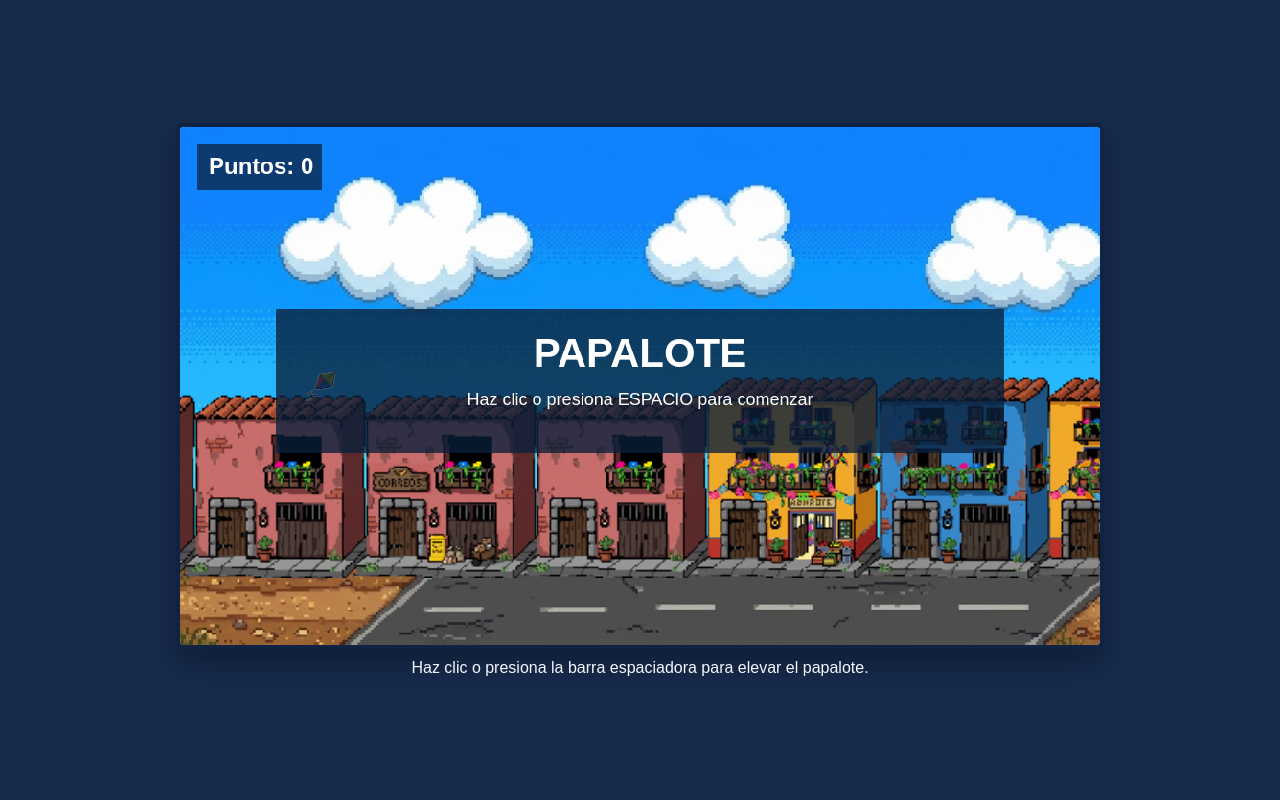
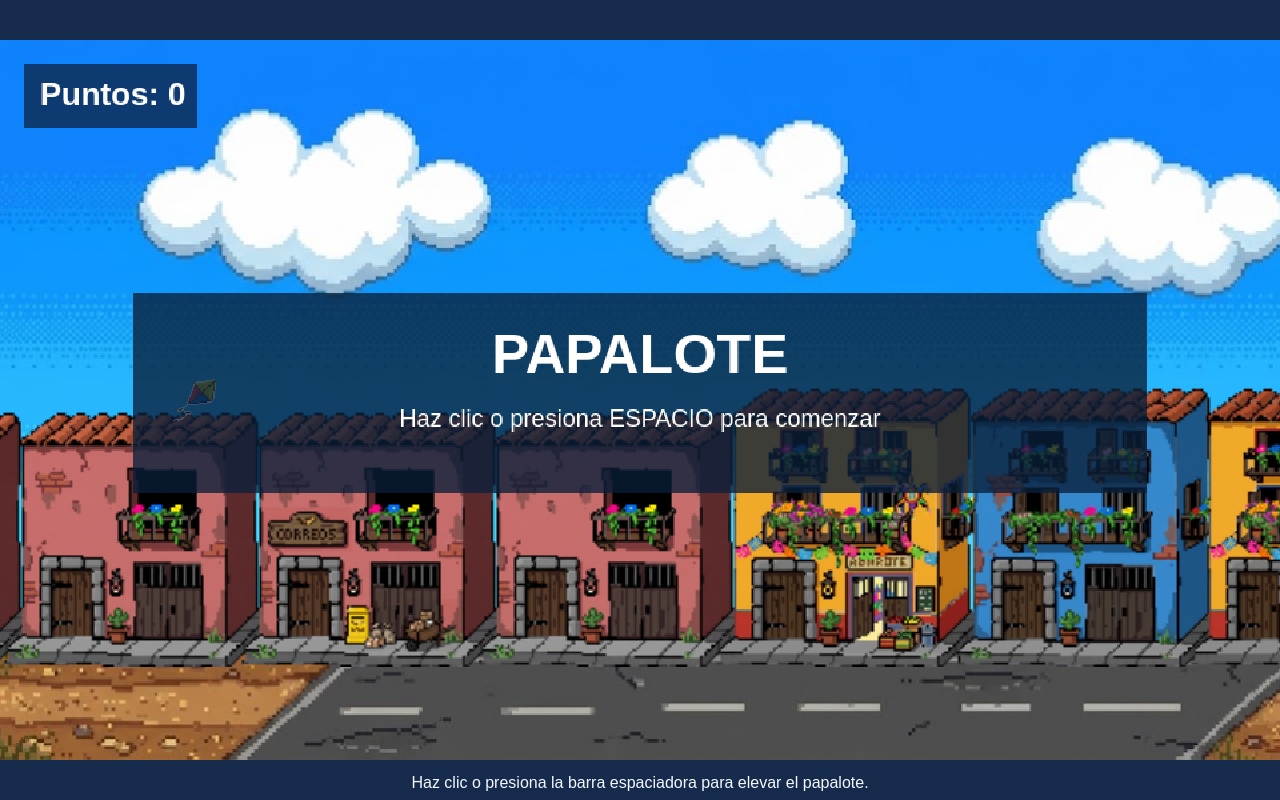
Before and after one commit to Tlallicode/InnovaFestGame, a plain HTML site: page minigame-papalote/papalote.html in a window 1280 px wide. Drawn offline with Linux system fonts and the light colour scheme; animation ran at ten frames a second.

Commit message:
Detalles minimos

```diff
--- a/lobby/index.css
+++ b/lobby/index.css
@@ -25,7 +25,7 @@ body {
 .encabezado {
   position: absolute;
   top: 20px;
-  left: 24px;
+  left: 70px;
   z-index: 2;
   color: #fff0d5;
   text-shadow: 2px 2px 4px #24170f;
@@ -95,7 +95,7 @@ footer {
   position: absolute;
   z-index: 2;
   bottom: 15px;
-  left: 20px;
+  left: 70px;
   color: #fff0d5;
   font-size: 14px;
   text-shadow: 2px 2px 4px #24170f;
--- a/lobby/lobby.js
+++ b/lobby/lobby.js
@@ -161,8 +161,6 @@ function buscarPosicionInicial() {
     }
   }
 
-  // Si no encuentra caminos negros, colocar el jugador al centro.
-  // Habrá que revisar la máscara si ocurre esto.
   jugador.x = canvas.width / 2;
   jugador.y = canvas.height / 2;
 }
--- a/minigame-papalote/papalote.css
+++ b/minigame-papalote/papalote.css
@@ -1,44 +1,47 @@
+
 * {
     box-sizing: border-box;
 }
 
 html,
 body {
-    min-height: 100%;
+    width: 100%;
+    height: 100%;
     margin: 0;
+    overflow: hidden;
 }
 
 body {
-    display: grid;
-    min-height: 100vh;
-    place-items: center;
-    overflow: hidden;
     background: #172b4d;
     font-family: Arial, sans-serif;
 }
 
 .game-shell {
-    width: min(960px, 100vw);
-    padding: 1rem;
-    text-align: center;
+    width: 100vw;
+    height: 100vh;
+    display: flex;
+    flex-direction: column;
+    align-items: center;
+    justify-content: center;
 }
 
 #gameCanvas {
     display: block;
-    width: 100%;
+    width: 100vw;
     height: auto;
-    max-height: calc(100vh - 4.5rem);
-    margin: 0 auto;
-    border: 4px solid #102342;
-    border-radius: 0.5rem;
+    max-height: 100vh;
+    border: none;
+    border-radius: 0;
     background: #8bd4f5;
-    box-shadow: 0 1rem 2rem rgb(0 0 0 / 30%);
     cursor: pointer;
     image-rendering: pixelated;
 }
 
 .game-help {
-    margin: 0.65rem 0 0;
+    position: absolute;
+    bottom: 8px;
+    margin: 0;
     color: #f3f8ff;
     font-size: clamp(0.8rem, 2vw, 1rem);
+    text-shadow: 1px 1px 3px #172b4d;
 }
--- a/minigame-papalote/papalote.js
+++ b/minigame-papalote/papalote.js
@@ -10,9 +10,9 @@
     const COLLISION_GROUND_Y = GROUND_Y + 40;
     const COLLISION_CEILING_Y = -15;
     const SCROLL_SPEED = 1.8;
-    const GRAVITY = 0.05;
-    const FLAP_STRENGTH = -2.8;
-    const OBSTACLE_INTERVAL = 1500;
+    const GRAVITY = 0.12;
+    const FLAP_STRENGTH = -2.2;
+    const OBSTACLE_INTERVAL = 2000;
     const FRAME_DURATION = 1000 / 60;
     const HOUSE_SIZE = 210;
     const HOUSE_SPACING = 178;
@@ -23,8 +23,8 @@
     const POST_TOTAL_HEIGHT = 146;
     const TRAP_Y_OFFSET = 45;
     const SCORE_SPEED_START = 5;
-    const SCORE_SPEED_STEP = 5;
-    const MAX_SCORE_SPEED_BONUS = 0.35;
+    const SCORE_SPEED_STEP = 3;
+    const MAX_SCORE_SPEED_BONUS = 1.5;
     const imageSources = {
         playerA: '../resources/papalote.png',
         playerB: '../resources/papalote2.png',
@@ -271,9 +271,9 @@
             if (this.state !== 'playing') {
                 return;
             }
-            this.scrollSpeed = SCROLL_SPEED + Math.min(
-                Math.max(this.score - SCORE_SPEED_START + 1, 0) / SCORE_SPEED_STEP * 0.05,
-                MAX_SCORE_SPEED_BONUS
+            this.scrollSpeed = Math.min(
+                this.scrollSpeed + 0.005,
+                20
             );
             this.background.update(this.scrollSpeed);
             this.player.update();
```
Also changed, not shown: lobby/index.html (+2 -2 lines).
